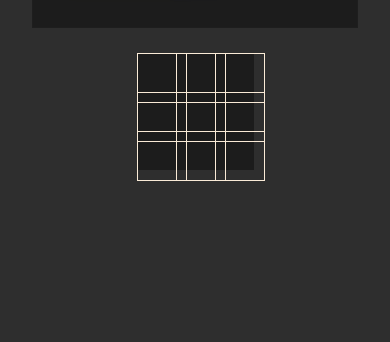
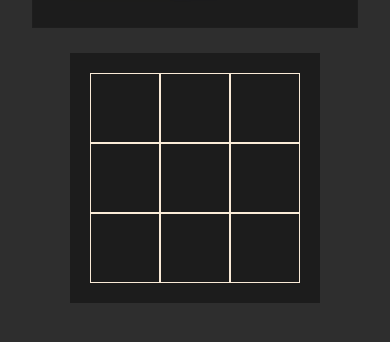
Before and after one commit to SoumyaPachpor/TicTacToe, a plain HTML site: page index.html in a window 390 px wide. Shown: the part 278-620 px from the top of the page. Drawn offline with Linux system fonts and the light colour scheme.

Commit message:
Update styles.css

```diff
--- a/styles.css
+++ b/styles.css
@@ -140,9 +140,7 @@ bl0 {
 
 bb0 {
     border-bottom: 0;
-}
-
-@media screen and (max-width: 900px) {
+}@media screen and (max-width: 900px) {
     nav {
         font-size: 2em;
         height: 50px;
@@ -154,9 +152,20 @@ bb0 {
         justify-content: center;
         align-items: center;
     }
+    .out{
+        height: 250px;
+        width: 250px;
+        display: flex;
+        justify-content: center;
+        align-items: center;
+    }
+    .container{
+        grid-template-columns: repeat(3, 1fr);
+        grid-template-rows: repeat(3, 1fr);
+    }
     .box{
-        width: 50px;
-        height: 50px;
 
+        width: 70px;
+        height: 70px;
     }
 }
```
